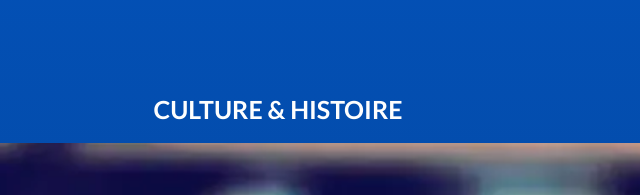
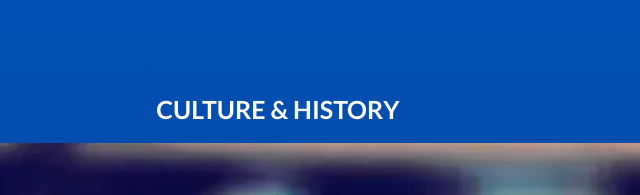
Before and after one commit to Touchais-Axel/ProjetS1, a plain HTML site: page ENG_culture.html in a window 1280 px wide. Shown: the part 1518-1713 px from the top of the page, 362-1002 px from the left. Drawn offline with Linux system fonts and the light colour scheme.

Commit message:
re re changements dernière min

```diff
--- a/ENG_culture.html
+++ b/ENG_culture.html
@@ -62,7 +62,7 @@
 
     <main>
 
-<h2 class="page_title">CULTURE & HISTOIRE</h2>
+<h2 class="page_title">CULTURE & HISTORY</h2>
 
 <img class="banner_article" src="./img/culture_histoire/banner_culture_histoire.webp" alt="Bannière Culture & Histoire">
 
```
